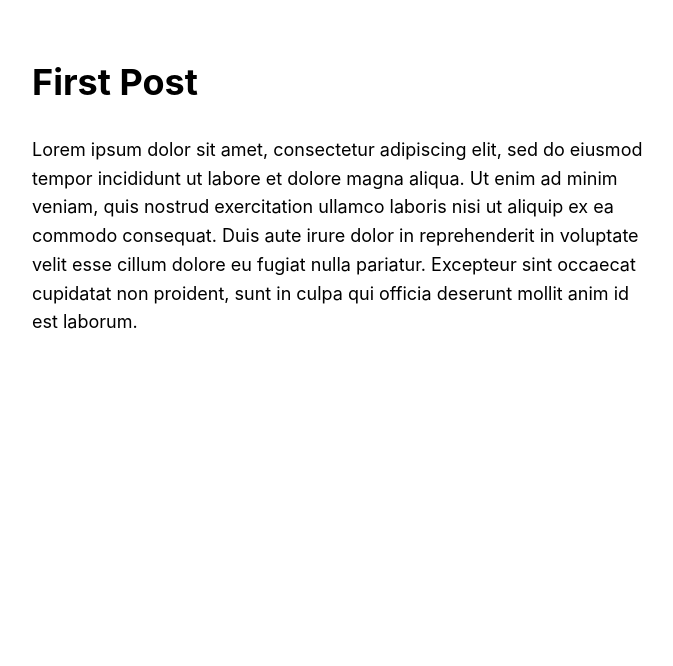
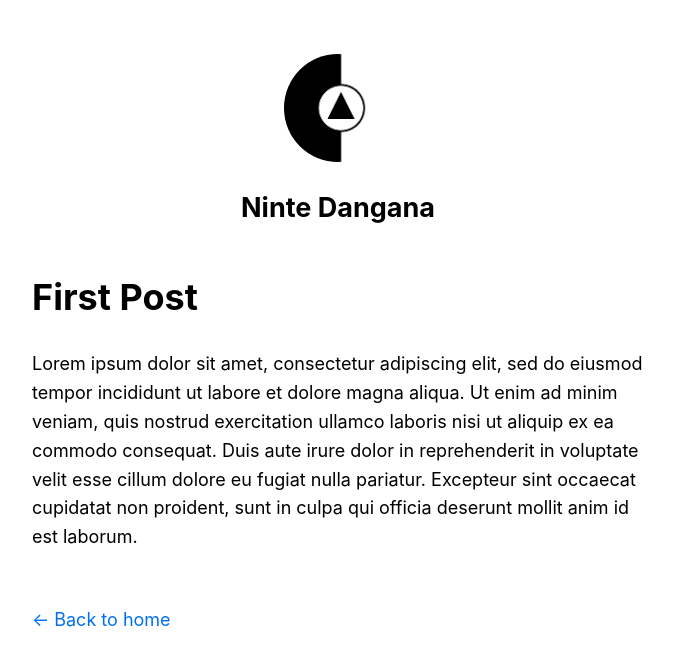
Before and after one commit to nullthefirst/nextjs-refresher, a Next.js app: page /posts/first-post in a window 1280 px wide. Shown: the top 666 px of the page, without its empty margins (302-975 px from the left). Built offline with nearby package versions, Linux system fonts and the light colour scheme.

Commit message:
Updated layout component

```diff
--- a/components/layout.js
+++ b/components/layout.js
@@ -1,5 +1,73 @@
+import Head from "next/head";
+import Image from "next/image";
 import styles from "../styles/layout.module.css";
+import utilStyles from "../styles/utils.module.css";
+import Link from "next/link";
 
-export default function Layout({ children }) {
-  return <div className={styles.container}>{children}</div>;
+const name = "Ninte Dangana";
+export const siteTitle = "Next.js Refresher Basics Website";
+
+export default function Layout({ children, home }) {
+  return (
+    <div className={styles.container}>
+      <Head>
+        <link rel="icon" href="/favicon.ico" />
+        <meta
+          name="description"
+          content="Learn how to build a personal website using Next.js"
+        />
+        <meta
+          property="og:image"
+          content={`https://og-image.vercel.app/${encodeURI(
+            siteTitle
+          )}.png?theme=light&md=0&fontSize=75px&images=https%3A%2F%2Fassets.vercel.com%2Fimage%2Fupload%2Ffront%2Fassets%2Fdesign%2Fnextjs-black-logo.svg`}
+        />
+        <meta name="og:title" content={siteTitle} />
+        <meta name="twitter:card" content="summary_large_image" />
+      </Head>
+      <header className={styles.header}>
+        {home ? (
+          <>
+            <Image
+              priority
+              src="/images/profile.png"
+              className={utilStyles.borderCircle}
+              height={144}
+              width={144}
+              alt={name}
+            />
+            <h1 className={utilStyles.heading2Xl}>{name}</h1>
+          </>
+        ) : (
+          <>
+            <Link href="/">
+              <a>
+                <Image
+                  priority
+                  src="/images/profile.png"
+                  className={utilStyles.borderCircle}
+                  height={108}
+                  width={108}
+                  alt={name}
+                />
+              </a>
+            </Link>
+            <h2 className={utilStyles.headingLg}>
+              <Link href="/">
+                <a className={utilStyles.colorInherit}>{name}</a>
+              </Link>
+            </h2>
+          </>
+        )}
+      </header>
+      <main>{children}</main>
+      {!home && (
+        <div className={styles.backToHome}>
+          <Link href="/">
+            <a>← Back to home</a>
+          </Link>
+        </div>
+      )}
+    </div>
+  );
 }
```
